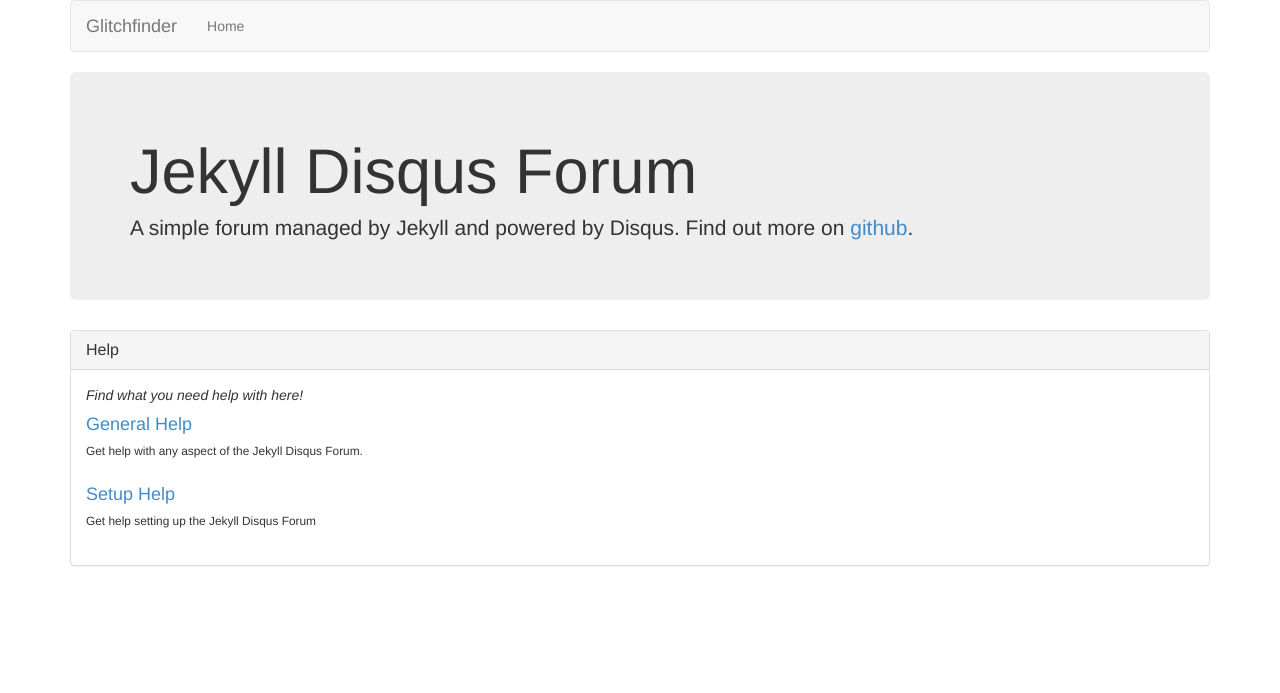
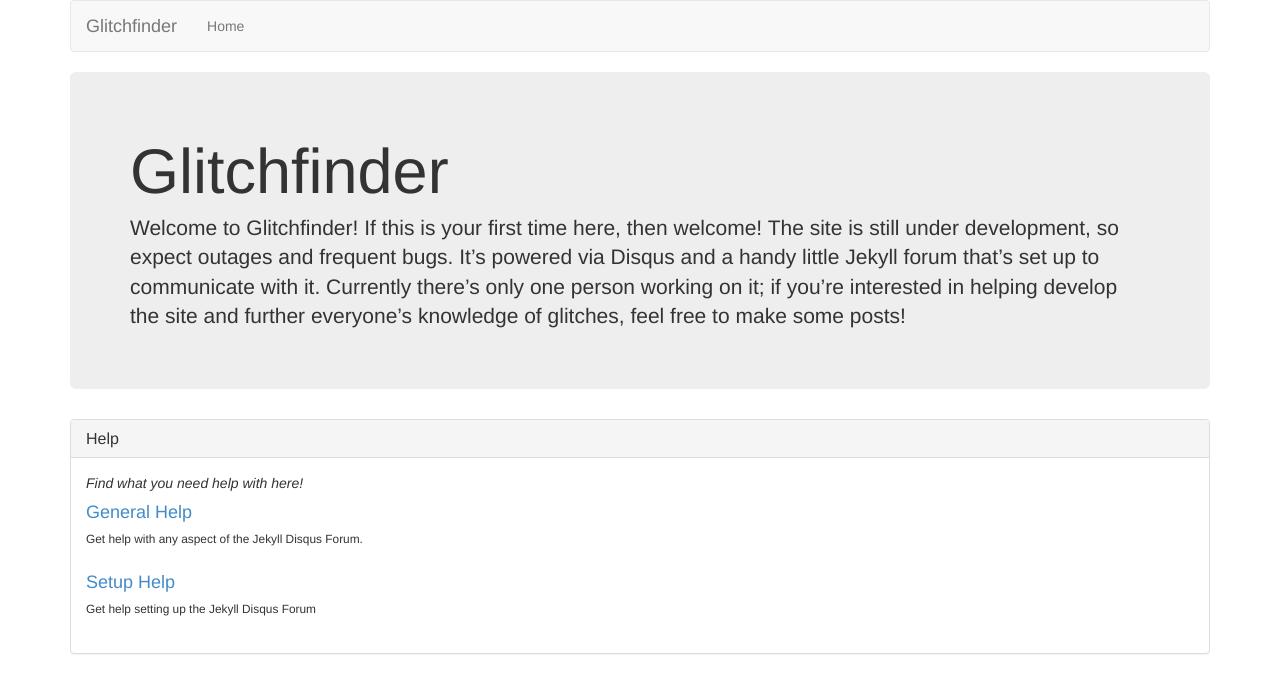
Before and after one commit to glitchfinderforums/glitchfinderforums.github.io, a Jekyll site: the page built from index.md, in a window 1280 px wide. Shown: the top 693 px of the page. Built offline with Jekyll 4.4.1, drawn with Linux system fonts in a browser that asks for light colours; nearby versions of some CDN libraries; our own code applies the rules of GitHub Pages for plain Markdown files.

Commit message:
Experiment with changing forum information

```diff
--- a/index.md
+++ b/index.md
@@ -2,6 +2,6 @@
 layout: home
 ---
 
-# Jekyll Disqus Forum
+# Glitchfinder
 
-A simple forum managed by Jekyll and powered by Disqus. Find out more on [github](http://www.github.com/klcodanr/Jekyll-Disqus-Forum).
+Welcome to Glitchfinder! If this is your first time here, then welcome! The site is still under development, so expect outages and frequent bugs. It's powered via Disqus and a handy little Jekyll forum that's set up to communicate with it. Currently there's only one person working on it; if you're interested in helping develop the site and further everyone's knowledge of glitches, feel free to make some posts!
```
Also changed, not shown: categories/general-help.md (+2 -2 lines).
